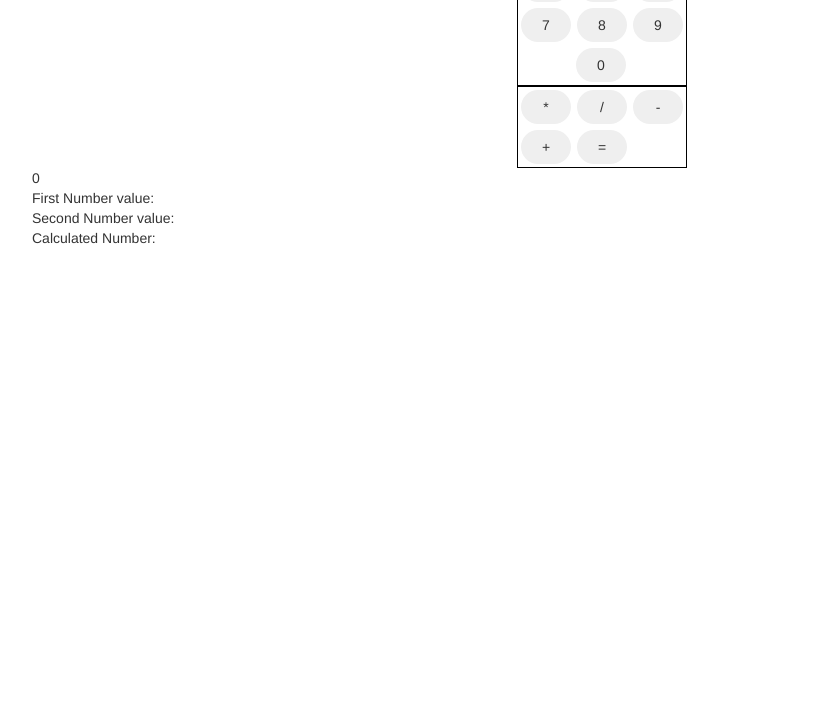
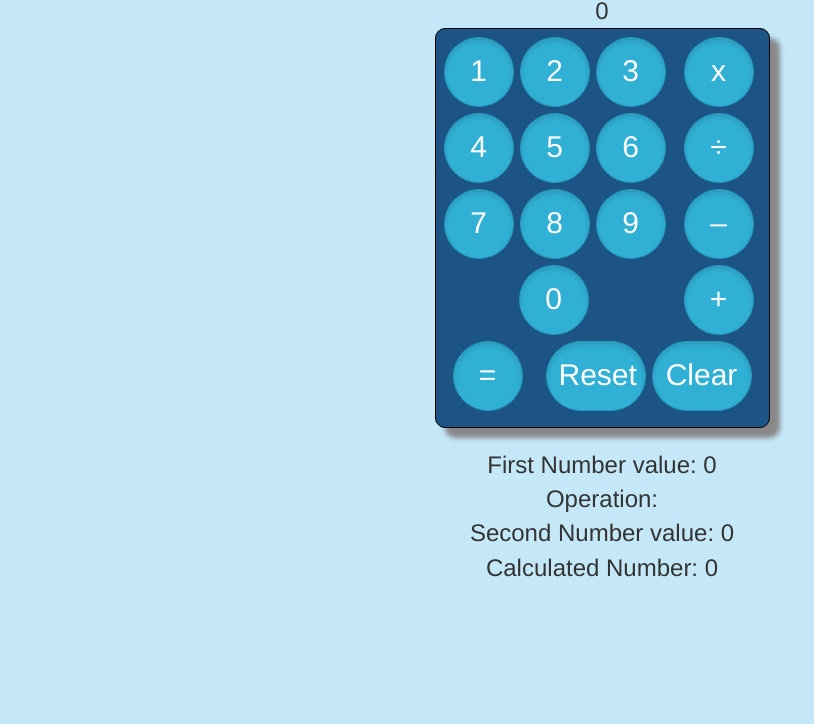
Before and after one commit to bpeterson1663/Calculator_Application, a website: page server/public/views/index.html in a window 1280 px wide. Shown: the part 76-800 px from the top of the page, without its empty margins (38-852 px from the left). Drawn offline with Linux system fonts and the light colour scheme; files that its build step writes are made by us from their sources.

Commit message:
Added CSS Styling

```diff
--- a/client/app.js
+++ b/client/app.js
@@ -13,14 +13,16 @@ $(document).ready(function(){
   $('.numPad').on('click', 'button', numClick);
   $('.calculator').on('click', '.operator', operatorClicked);
   $('.calculator').on('click', '.equal', equalClicked);
+  $('.calculator').on('click', '.reset', resetValues);
+  $('.calculator').on('click', '.clear', clearValue);
   console.log(num1);
 });
 //append a DIV as the Display of the calculator that we will append the numbers to as a string
 function showDisplay(){
-  $('.container').append('<div class="display"></div>');
-  $('.container').append('<div class="numberOne">First Number value: <span></span></div>');
-  $('.container').append('<div class="numberTwo">Second Number value: <span></span></div>');
-  $('.container').append('<div class="calculatedNumber">Calculated Number: <span></span></div>');
+  $('.results').append('<div class="numberOne">First Number value: <span>0</span></div>');
+  $('.results').append('<div class="operatorValue">Operation: <span></span></div>');
+  $('.results').append('<div class="numberTwo">Second Number value: <span>0</span></div>');
+  $('.results').append('<div class="calculatedNumber">Calculated Number: <span>0</span></div>');
   $('.display').text(currentNumber);
 
 }
@@ -30,10 +32,10 @@ function loadNumPad(){
   $('.calculator').append('<div class="numPad"></div>');
 
   for(var i = 1; i < 10; i++){
-    $('.numPad').append('<button class="btn btn'+i+'">'+i+'</button>');
+    $('.numPad').append('<button class="btn btn'+i+' btn-info active">'+i+'</button>');
     $('.btn'+i).data('buttonValue',i);
   }
-    $('.numPad').append('<button class="btn btn0">0</button>');
+    $('.numPad').append('<button class="btn btn0 btn-info active">0</button>');
     $('.btn0').data('buttonValue',0);
     $('.btn3').after('<br/>');
     $('.btn6').after('<br/>');
@@ -44,20 +46,23 @@ function loadNumPad(){
 function loadOperatorPad(){
   $('.calculator').append('<div class="operatorPad"></div>')
 
-  $('.operatorPad').append('<button class="btn operator multiply"> * </button>');
+  $('.operatorPad').append('<button class="btn operator multiply btn-info active"> x </button>');
   $('.multiply').data('operator', "multiply");
 
-  $('.operatorPad').append('<button class="btn operator divide"> / </button>');
+  $('.operatorPad').append('<button class="btn operator divide btn-info active"> &divide; </button>');
   $('.divide').data('operator', "divide");
 
-  $('.operatorPad').append('<button class="btn operator subtract"> - </button>');
+  $('.operatorPad').append('<button class="btn operator subtract btn-info active"> &ndash; </button>');
   $('.subtract').data('operator', "subtract");
 
-  $('.operatorPad').append('<button class="btn operator add"> + </button>');
+  $('.operatorPad').append('<button class="btn operator add btn-info active"> + </button>');
   $('.add').data('operator', "add");
 
-  $('.operatorPad').append('<button class="btn equal"> = </button>');
+  $('.calculator').append('<div class="equalDiv"></div>')
+  $('.equalDiv').append('<button class="btn equal btn-info active"> = </button>');
+  $('.equalDiv').append('<button class="btn reset btn-info active">Reset</button>');
   $('.equal').data('equal', "equal");
+  $('.equalDiv').append('<button class="btn clear btn-info active">Clear</button>');
 }
 //create event listener function for one the number buttons are pressed pulling the value from the data and concantinating it each time
 function numClick(){
@@ -75,6 +80,7 @@ function operatorClicked(){
   $('.display').text(currentNumber);
   operation = $(this).data('operator');
   $('.numberOne span').text(num1);
+  $('.operatorValue span').text(operation);
   allData.num1 = num1;
   allData.operation = operation;
   num1 = "0";
@@ -102,12 +108,29 @@ function equalClicked(){
     url: '/calculatedValue',
     success: function(data){
       appendCalculatedValue(data);
-      console.log("returned calculated value is: ", data);
+      //console.log("returned calculated value is: ", data);
     }
   });
   num2 = "0";
 
 }
 function appendCalculatedValue(data){
+  console.log("The data being returned: ", data);
+  finalAnser = data;
+  console.log("My final answer is: " ,finalAnswer);
   $('.calculatedNumber span').text(data);
 }
+
+function resetValues(){
+  currentNumber ="0";
+  $('.calculatedNumber span').text("0");
+  $('.numberTwo span').text("0");
+  $('.operatorValue span').text("");
+  $('.numberOne span').text("0");
+  $('.display').text("0");
+}
+
+function clearValue(){
+  currentNumber ="0";
+  $('.display').text("0");
+}
--- a/server/public/assets/scripts/styles.css
+++ b/server/public/assets/scripts/styles.css
@@ -1,22 +1,85 @@
-.numPad{
-  width: 170px;
-  border: 1px solid black;
+
+@font-face{
+ font-family:'digital-clock-font';
+ src: url('put_the_location_to_your_font.ttf or .otf');
+
+}
+body{
+  background-color:#C5E8F8;
+  font-family:'digital-clock-font' Arial sans-serif;
+}
+
+h1{
+  text-align: center;
+}
+
+.container{
   margin:0 auto;
 }
 
+.calculator{
+  width:335px;
+  height:400px;
+  margin: 0 auto;
+  border: 1px solid black;
+  border-radius: 10px;
+  box-shadow: 10px 10px 5px #888888;
+  background-color: #1C5485;
+  padding:5px;
+}
+
+.display{
+  margin: 0 auto;
+  text-align:center;
+  align: right;
+  font-size: 24px;
+}
+
+.equalDiv{
+  margin: 0 auto;
+  width: 310px;
+  text-align: center;
+}
+
+.numPad{
+  width: 240px;
+  display:inline-block;
+  margin: auto;
+}
+
 .operatorPad{
-  width: 170px;
-  border: 1px solid black;
+  width: 80px;
+  display:inline-block;
   margin:0 auto;
+  vertical-align:top;
+}
+
+.results{
+  clear: both;
+  margin: 20px auto;
+  text-align: center;
+  font-size:24px;
 }
 
 .btn{
-  width:50px;
+  width:70px;
+  height: 70px;
   margin:3px;
   text-align:center;
-  border-radius: 25px;
+  border-radius: 35px;
   position: relative;
+  font-size: 30px;
+  box-shadow: 10px 10px 5px #888888;
 }
+
+.reset{
+  width:100px;
+  margin-left:20px;
+}
+.clear{
+  width:100px;
+}
+
 .btn0{
-  left:55px;
+  left:75px;
 }
--- a/server/public/views/index.html
+++ b/server/public/views/index.html
@@ -8,8 +8,15 @@
   <script type="text/javascript" src="/vendors/jquery/dist/jquery.min.js"></script>
   <script type="text/javascript" src="/assets/scripts/app.min.js"></script>
   <body>
+      <h1>Calculator Application</h1>
       <div class="container">
+          <div class="display">
+
+          </div>
           <div class="calculator">
+
+          </div>
+          <div class="results">
 
           </div>
       </div>
```
Also changed, not shown: server/public/assets/scripts/app.min.js.
